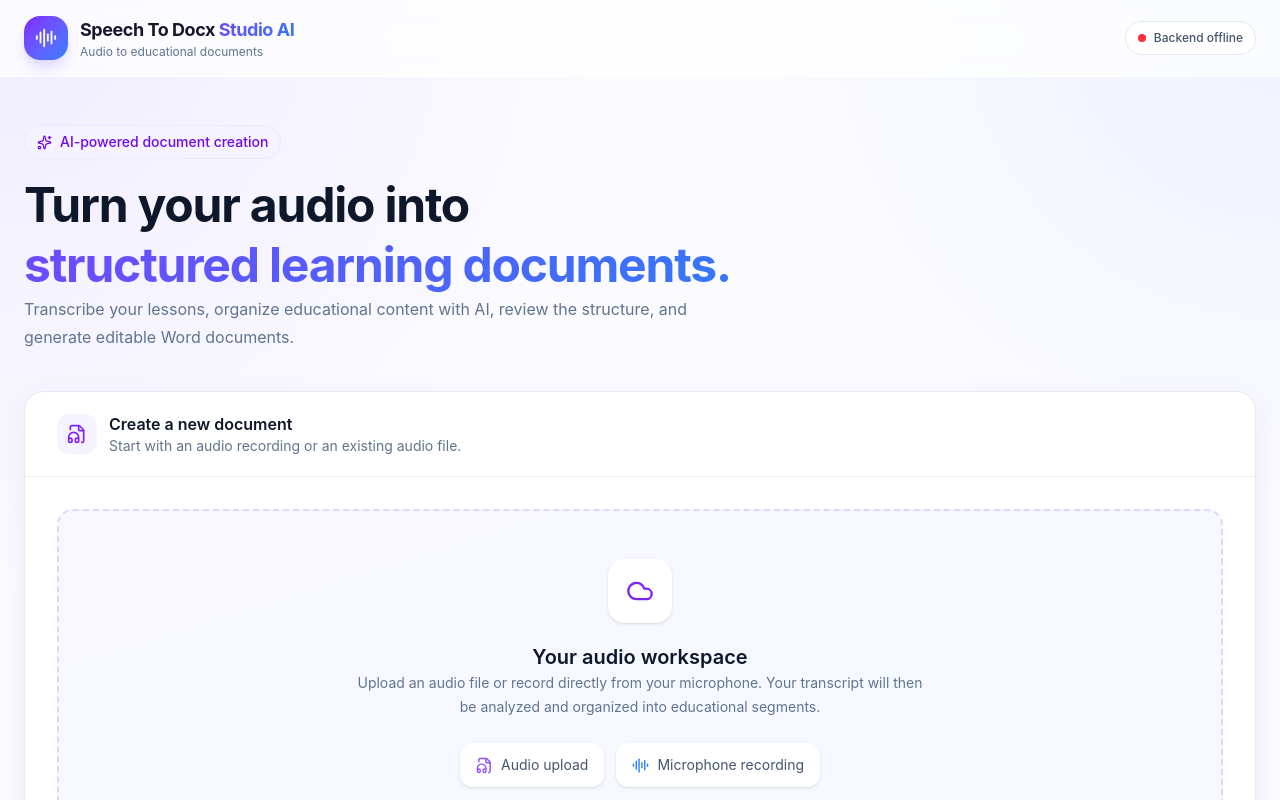
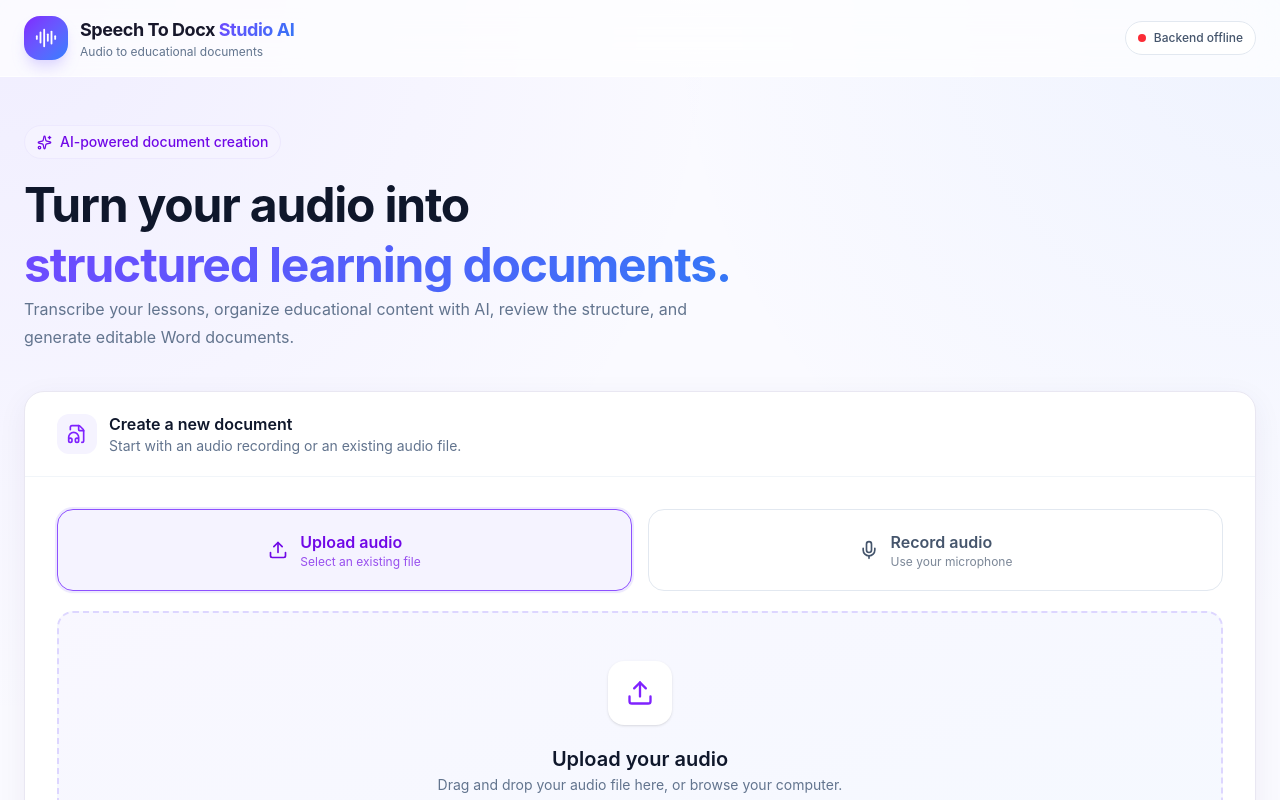
Before and after one commit to OnsHadriche/ai-speech-to-text, a React (Vite) app in the folder frontend/: page / in a window 1280 px wide. Shown: the top 800 px of the page. Built offline with nearby package versions, Linux system fonts and the light colour scheme; no server answers.

Commit message:
feat: Ajouter le composant AudioInput dans l'interface principale

```diff
--- a/frontend/src/App.tsx
+++ b/frontend/src/App.tsx
@@ -6,7 +6,7 @@ import {
   FileAudio,
   Sparkles,
 } from "lucide-react";
-
+import AudioInput from "./components/audio/AudioInput";
 const API_URL =
   import.meta.env.VITE_API_URL ?? "http://localhost:8000";
 
@@ -121,7 +121,7 @@ function App() {
           </div>
 
           <div className="p-6 md:p-8">
-            {/* Placeholder workspace */}
+            <AudioInput/>
             <div className="rounded-2xl border-2 border-dashed border-violet-200 bg-gradient-to-br from-violet-50/70 to-blue-50/70 p-8 md:p-12">
               <div className="mx-auto max-w-xl text-center">
                 <div className="mx-auto mb-5 flex h-16 w-16 items-center justify-center rounded-2xl bg-white text-violet-600 shadow-sm">
```
